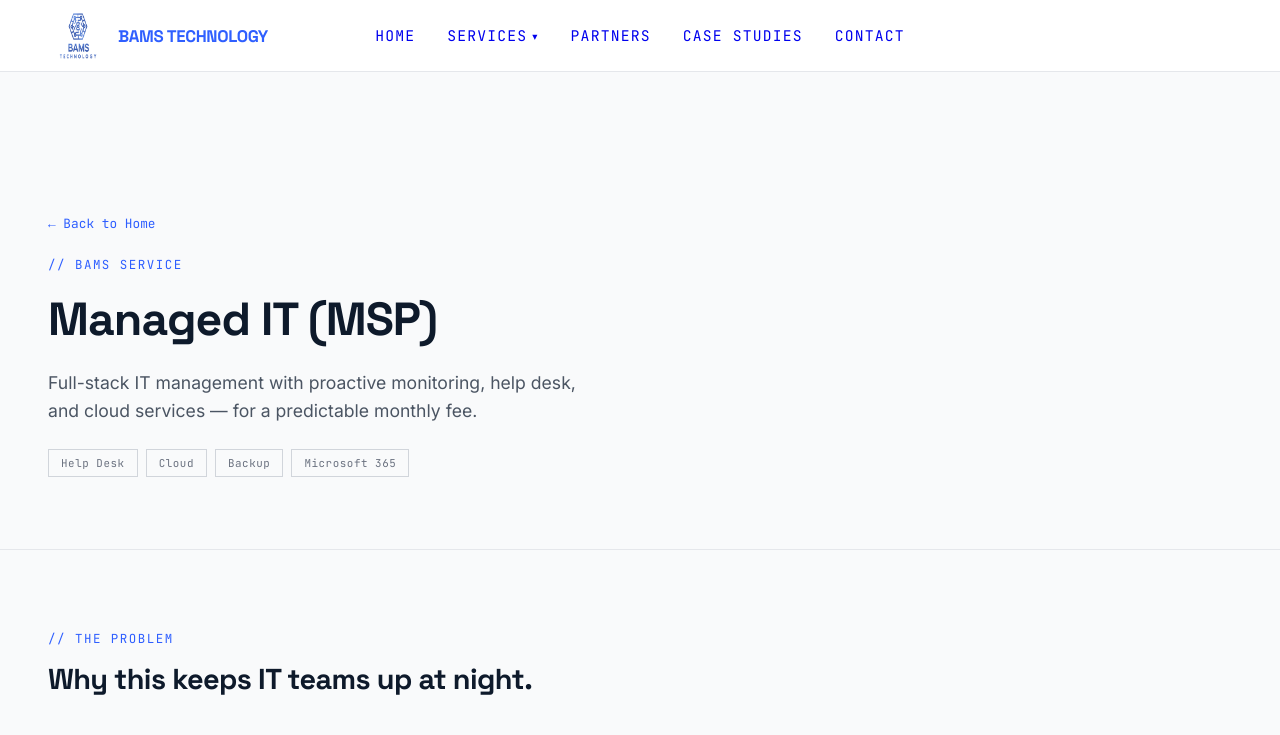
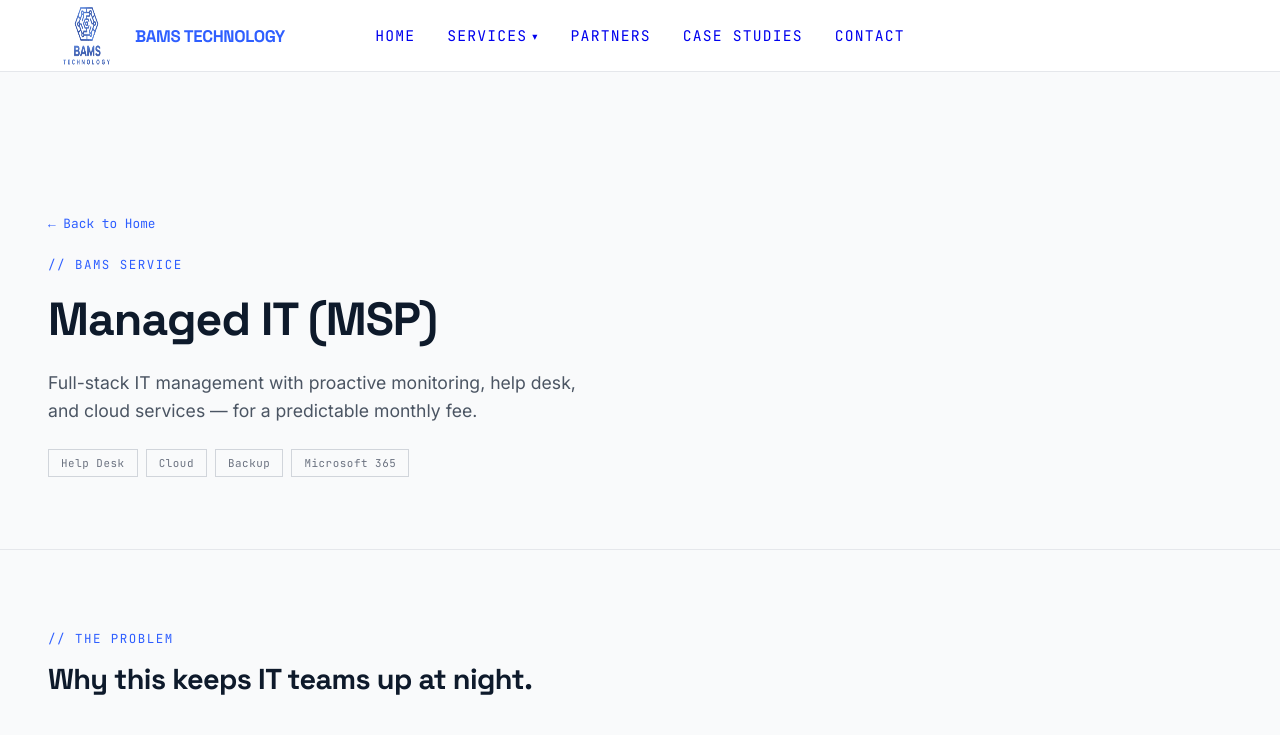
Before and after one commit to alexzilberberg1-ux/BAMS-Technology, a plain HTML site: page ServicePage.html in a window 1280 px wide. Shown: the top 735 px of the page. Drawn offline with nearby package versions, Linux system fonts and the light colour scheme.

Commit message:
Increase header logo size ~28%
Co-Authored-By: Claude Sonnet 5 <noreply@anthropic.com>

```diff
--- a/ServicePage.html
+++ b/ServicePage.html
@@ -42,7 +42,7 @@
 
   <nav class="px-page" style="position:sticky;top:0;z-index:50;display:grid;grid-template-columns:1fr auto 1fr;align-items:center;padding:0 48px;height:72px;background:rgba(255,255,255,0.92);backdrop-filter:blur(16px);border-bottom:1px solid #E5E7EB">
     <a href="index.html" class="brand-link" style="display:flex;align-items:center;gap:10px;font-family:'Space Grotesk',sans-serif;font-weight:700;font-size:1.05rem;color:{{ accentBlue }};letter-spacing:-0.02em;justify-self:start">
-      <img src="BAMS_Logo_Blue.png" alt="BAMS logo" style="height:50px;width:60px">
+      <img src="BAMS_Logo_Blue.png" alt="BAMS logo" style="height:64px;width:77px">
       BAMS TECHNOLOGY
     </a>
     <input type="checkbox" id="navToggle" class="nav-toggle-input">
```
Also changed, not shown: case-studies.html (+1 -1 lines), contact-us.html (+1 -1 lines), index.html (+1 -1 lines), partners.html (+1 -1 lines).
